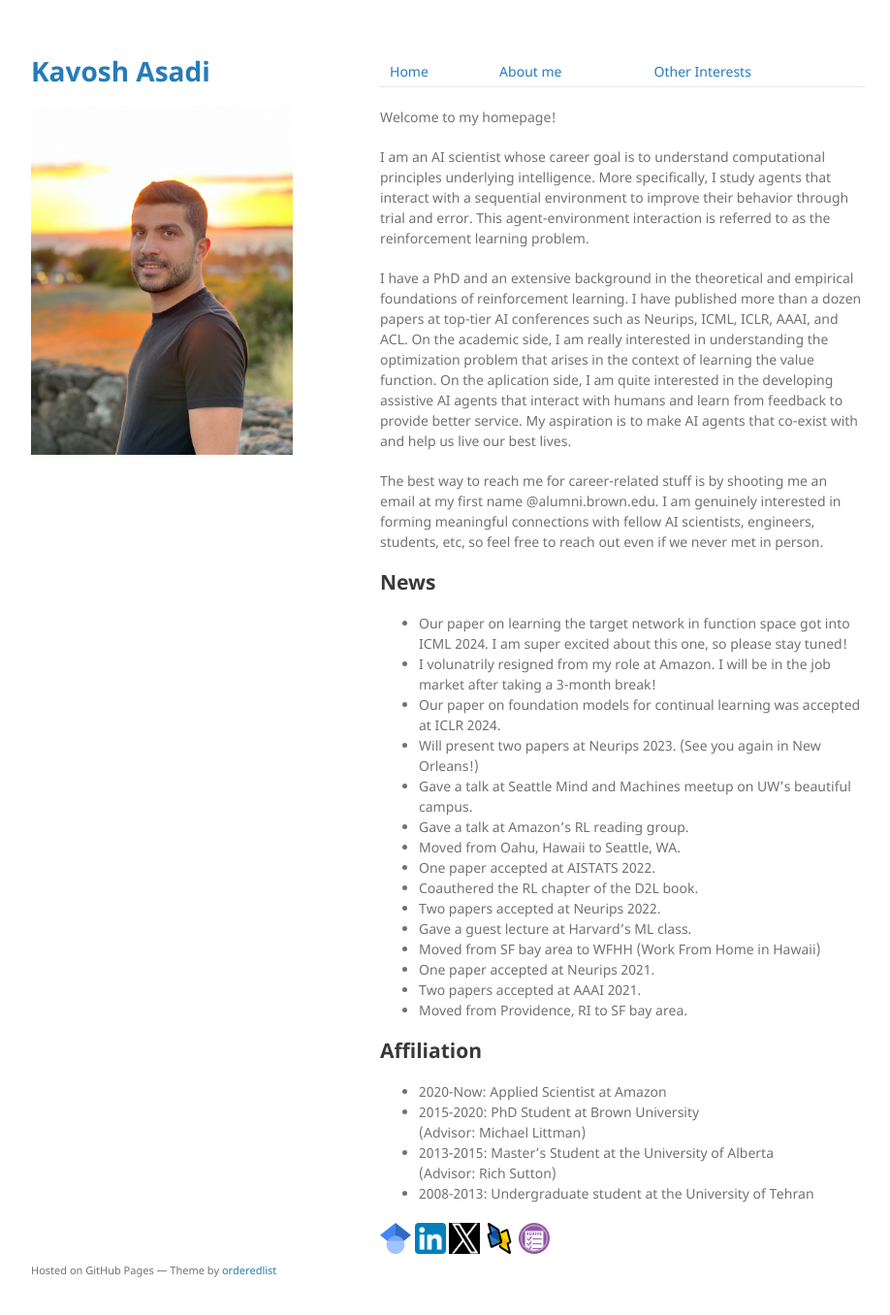
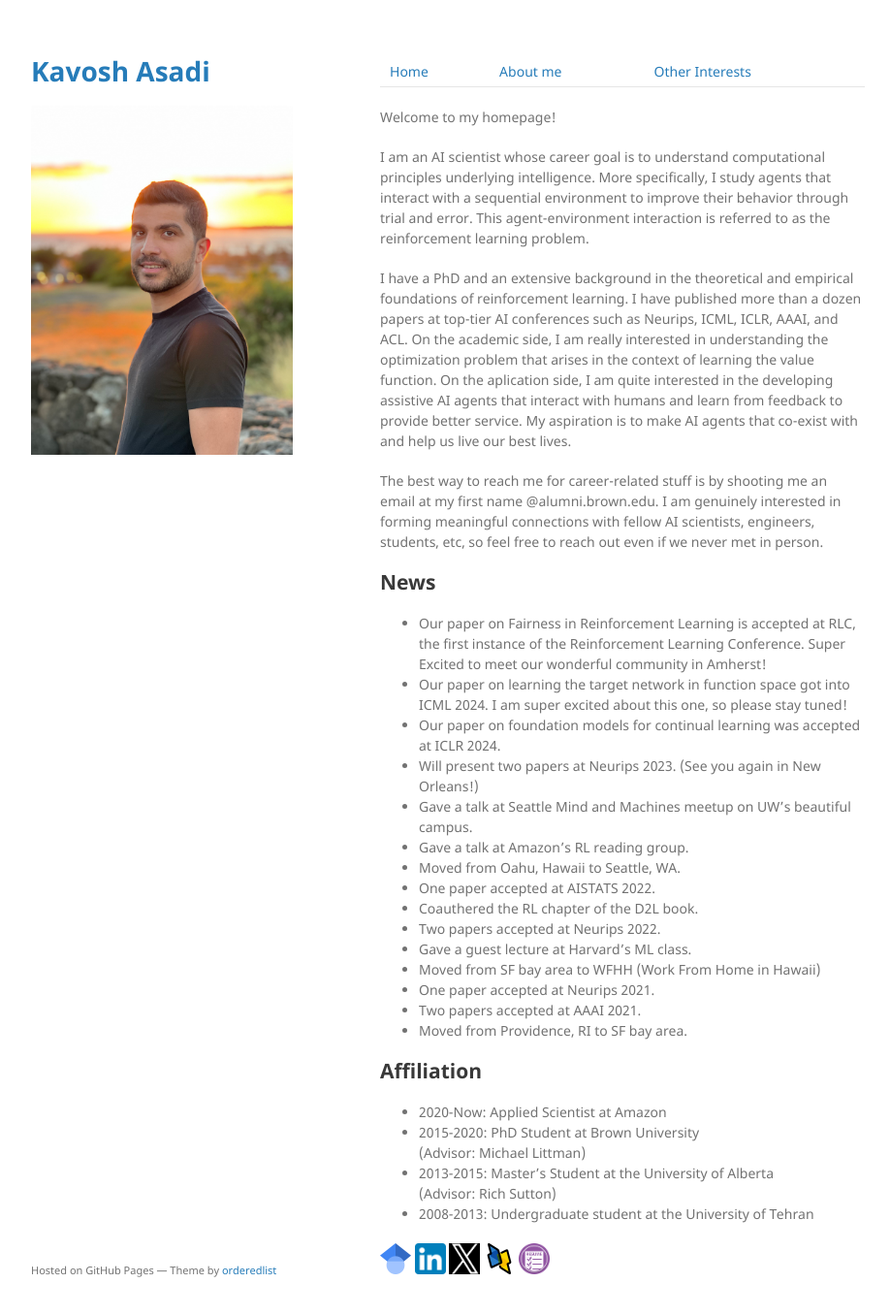
Before and after one commit to kavosh8/kavosh8.github.io, a Jekyll site: the page built from index.md, in a window 1280 px wide and 1389 px high. Shown: the top 1356 px of the window at 97% size, without its empty margins (178-1096 px from the left). Built offline with Jekyll 4.4.1, drawn with Linux system fonts in a browser that asks for light colours; the repository's description, which GitHub fills in, is left out.

Commit message:
added refrence to Cyrus' work on the news section

```diff
--- a/index.md
+++ b/index.md
@@ -13,8 +13,8 @@ I have a PhD and an extensive background in the theoretical and empirical founda
 The best way to reach me for career-related stuff is by shooting me an email at my first name @alumni.brown.edu. I am genuinely interested in forming meaningful connections with fellow AI scientists, engineers, students, etc, so feel free to reach out even if we never met in person.
 
 ## News
+*   Our paper on Fairness in Reinforcement Learning is accepted at RLC, the first instance of  the Reinforcement Learning Conference. Super Excited to meet our wonderful community in Amherst!
 *   Our paper on learning the target network in function space got into ICML 2024. I am super excited about this one, so please stay tuned!
-*   I volunatrily resigned from my role at Amazon. I will be in the job market after taking a 3-month break!
 * 	Our paper on foundation models for continual learning was accepted at ICLR 2024.
 *   Will present two papers at Neurips 2023. (See you again in New Orleans!)
 *   Gave a talk at Seattle Mind and Machines meetup on UW's beautiful campus.
```
Also changed, not shown: 1 other file.
